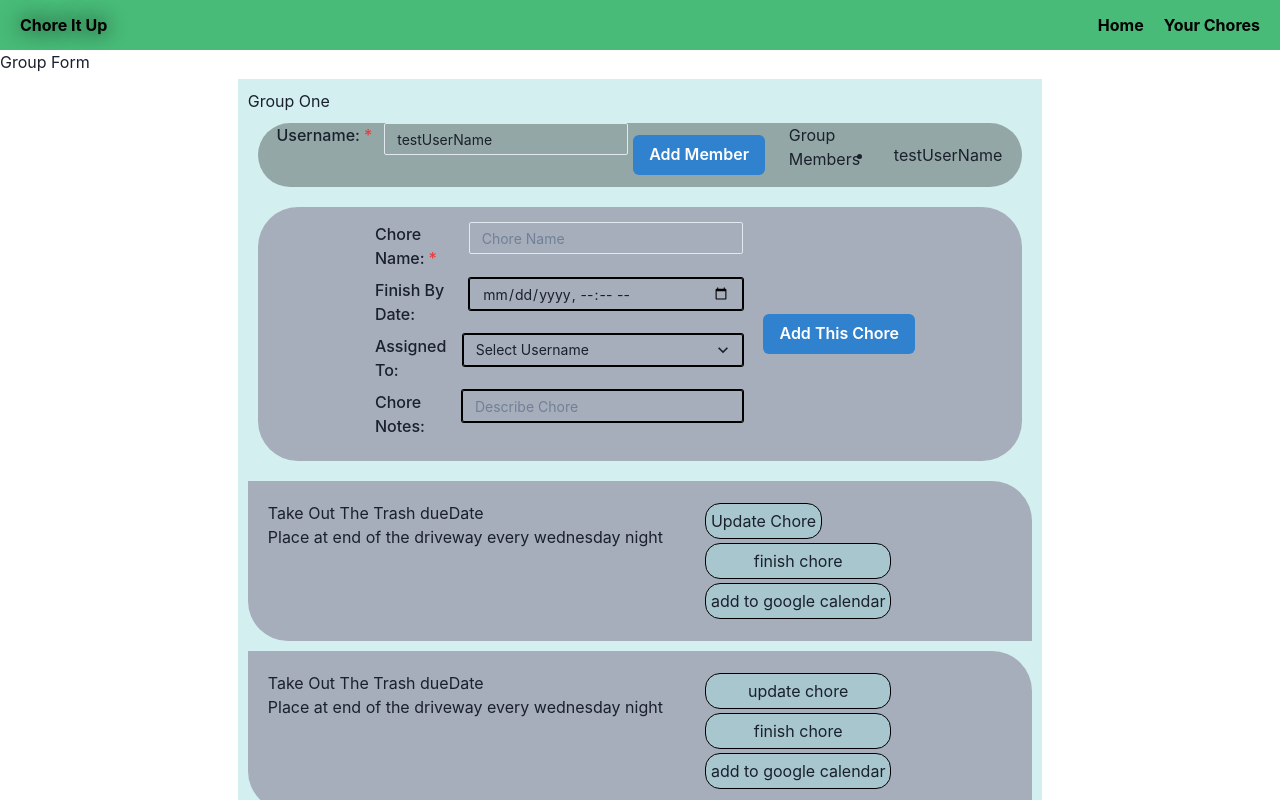
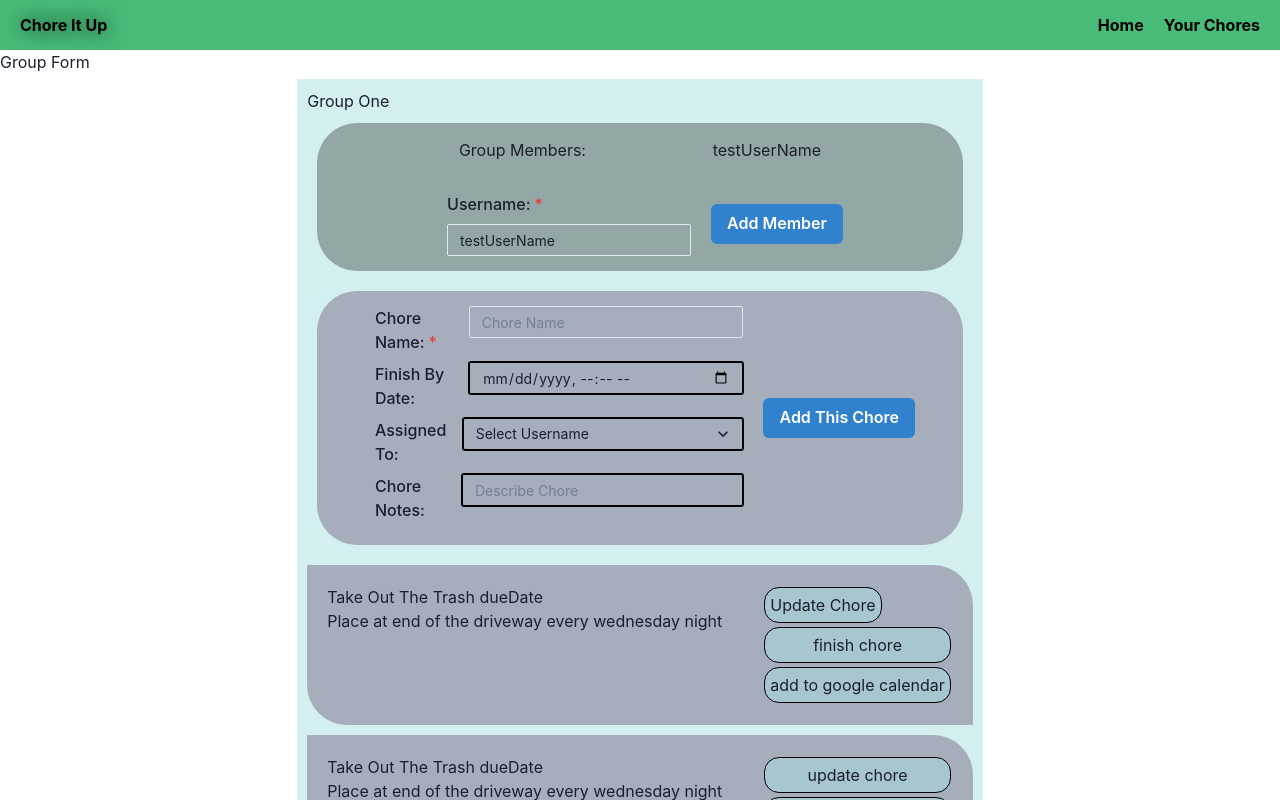
Before and after one commit to Bin-Ostrowski/chore-it-up, a React (Create React App) app in the folder client/: page /home in a window 1280 px wide. Shown: the top 800 px of the page. Built offline with nearby package versions, Linux system fonts and the light colour scheme.

Commit message:
styling to memberForm

```diff
--- a/client/src/components/MemberForm/index.js
+++ b/client/src/components/MemberForm/index.js
@@ -53,9 +53,19 @@ const MemberForm = () => {
 
     return (
         <div className="member-form-container">
+            <div className="members">
+
+            <h2>Group Members:</h2>
+            <ul>
+                {/* //map thought group members */}
+                <li className="username-list">
+                    <div>{member.username} </div>
+                </li>
+            </ul>
+            </div>
             <FormControl className="flex-row" isInvalid={isError} isRequired>
                 {/* <div className="input-container"> */}
-                <div className="form-input">
+                <div className="input-container">
                     <FormLabel className="form-lable">Username:</FormLabel>
                     <Input
                         focusBorderColor="lime"
@@ -83,13 +93,6 @@ const MemberForm = () => {
                 </div>
             </FormControl>
 
-            <h2>Group Members</h2>
-            <ul>
-                {/* //map thought group members */}
-                <li>
-                    <div className="list-text">{member.username} </div>
-                </li>
-            </ul>
         </div>
     );
 };
--- a/client/src/components/MemberForm/memberForm.css
+++ b/client/src/components/MemberForm/memberForm.css
@@ -1,7 +1,17 @@
 .member-form-container {
-    display: flex;
-    justify-content: center;
+    /* display: flex;
+    justify-content: center; */
     background-color: rgb(0, 0, 0, .30);
     border-radius: 40px;
     margin: 10px;
 }
+
+.members {
+    padding: 15px;
+    display: flex;
+    justify-content:space-evenly
+}
+
+.username-list {
+    display: flex;
+}
```
